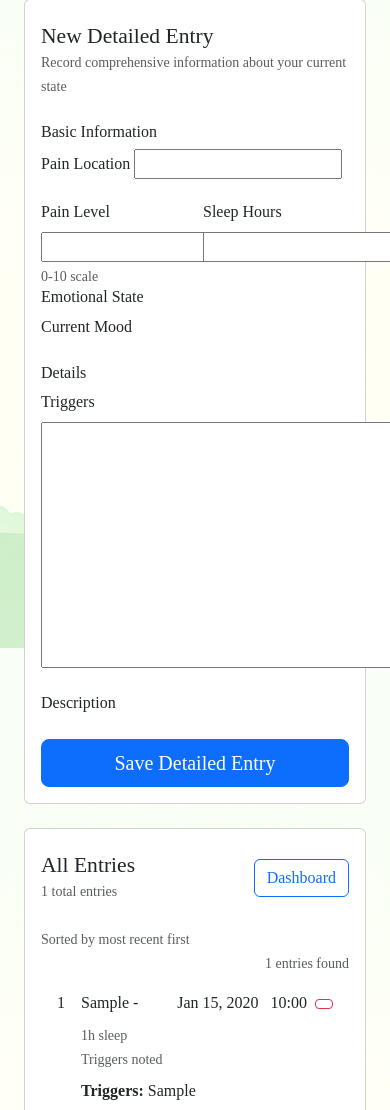
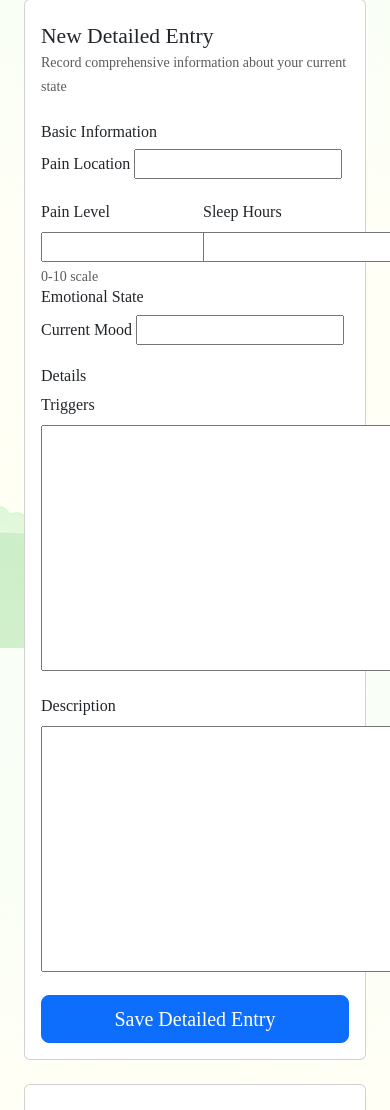
Before and after one commit to AC-dev16/the-gentle-journal, a Django app: page /entries/ in a window 390 px wide; the page is wider, and only the part inside the window is pictured. Shown: the part 196-1306 px from the top of that part. Run offline with Django 4.2, Linux system fonts and the light colour scheme; a user stored in the database is signed in; tables that the repository leaves empty hold one stand-in row (values such as "Sample post"); some web fonts are replaced.

Commit message:
Adjust diary entry form fields for consistency; update mood and notes labels and variables

```diff
--- a/diary_entries/templates/diary_entries/entries.html
+++ b/diary_entries/templates/diary_entries/entries.html
@@ -64,8 +64,8 @@
                                 <i class="bi bi-emoji-smile"></i> Emotional State
                             </h6>
                             <div class="mb-3">
-                                <label for="{{ form.mood.id_for_label }}" class="form-label">Current Mood</label>
-                                {{ form.mood }}
+                                <label for="{{ form.mood_level.id_for_label }}" class="form-label">Current Mood</label>
+                                {{ form.mood_level }}
                             </div>
                         </div>
 
@@ -81,10 +81,10 @@
                                 {{ form.triggers }}
                             </div>
                             <div class="mb-3">
-                                <label for="{{ form.content.id_for_label }}" class="form-label">
+                                <label for="{{ form.notes.id_for_label }}" class="form-label">
                                     <i class="bi bi-card-text"></i> Description
                                 </label>
-                                {{ form.content }}
+                                {{ form.notes }}
                             </div>
                         </div>
 
@@ -148,7 +148,7 @@
                                         <!-- Entry Details -->
                                         <div class="ms-3 flex-grow-1">
                                             <div class="d-flex justify-content-between align-items-center mb-2">
-                                                <h6 class="mb-0">{{ entry.location|default:"General" }} - {{ entry.mood|title }}</h6>
+                                                <h6 class="mb-0">{{ entry.location|default:"General" }} - {{ entry.mood_level|title }}</h6>
                                                 <div class="entry-meta">
                                                     <i class="bi bi-calendar3"></i>
                                                     {{ entry.created_at|date:"M d, Y" }}
@@ -168,24 +168,12 @@
                                                     </small>
                                                 </div>
                                                 {% endif %}
-                                                {% if entry.triggers %}
-                                                <div class="col-sm-6">
-                                                    <small class="text-muted">
-                                                        <i class="bi bi-exclamation-triangle"></i> Triggers noted
-                                                    </small>
-                                                </div>
-                                                {% endif %}
                                             </div>
 
                                             <!-- Entry Content -->
                                             <div class="entry-content">
-                                                {% if entry.triggers %}
-                                                <div class="mb-2">
-                                                    <strong>Triggers:</strong> {{ entry.triggers }}
-                                                </div>
-                                                {% endif %}
                                                 <div>
-                                                    <strong>Notes:</strong> {{ entry.content }}
+                                                    <strong>Notes:</strong> {{ entry.notes }}
                                                 </div>
                                             </div>
                                         </div>
@@ -200,6 +188,7 @@
                                             <i class="bi bi-trash3"></i>
                                         </a>
                                     </div>
+
                                 </div>
                             </div>
                         </div>
```
